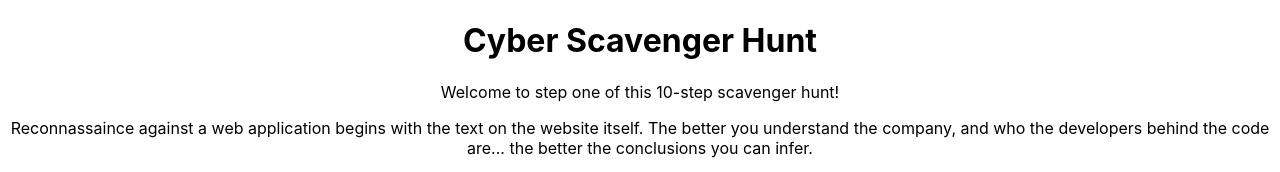
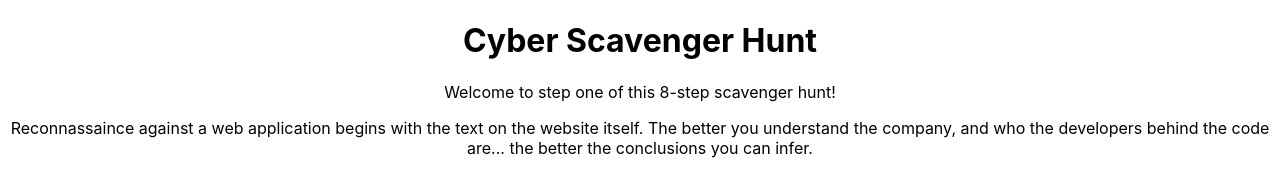
Before and after one commit to arthurakay/cyberscavengerhunt, a React (Create React App) app: page / in a window 1280 px wide. Shown: the top 172 px of the page. Built offline with nearby package versions, Linux system fonts and the light colour scheme.

Commit message:
Math is hard...

```diff
--- a/src/pages/Home.js
+++ b/src/pages/Home.js
@@ -5,7 +5,7 @@ const Home = () => (
         <h1>Cyber Scavenger Hunt</h1>
 
         <p>
-            Welcome to step one of this 10-step scavenger hunt!
+            Welcome to step one of this 8-step scavenger hunt!
         </p>
 
         <p>
```
